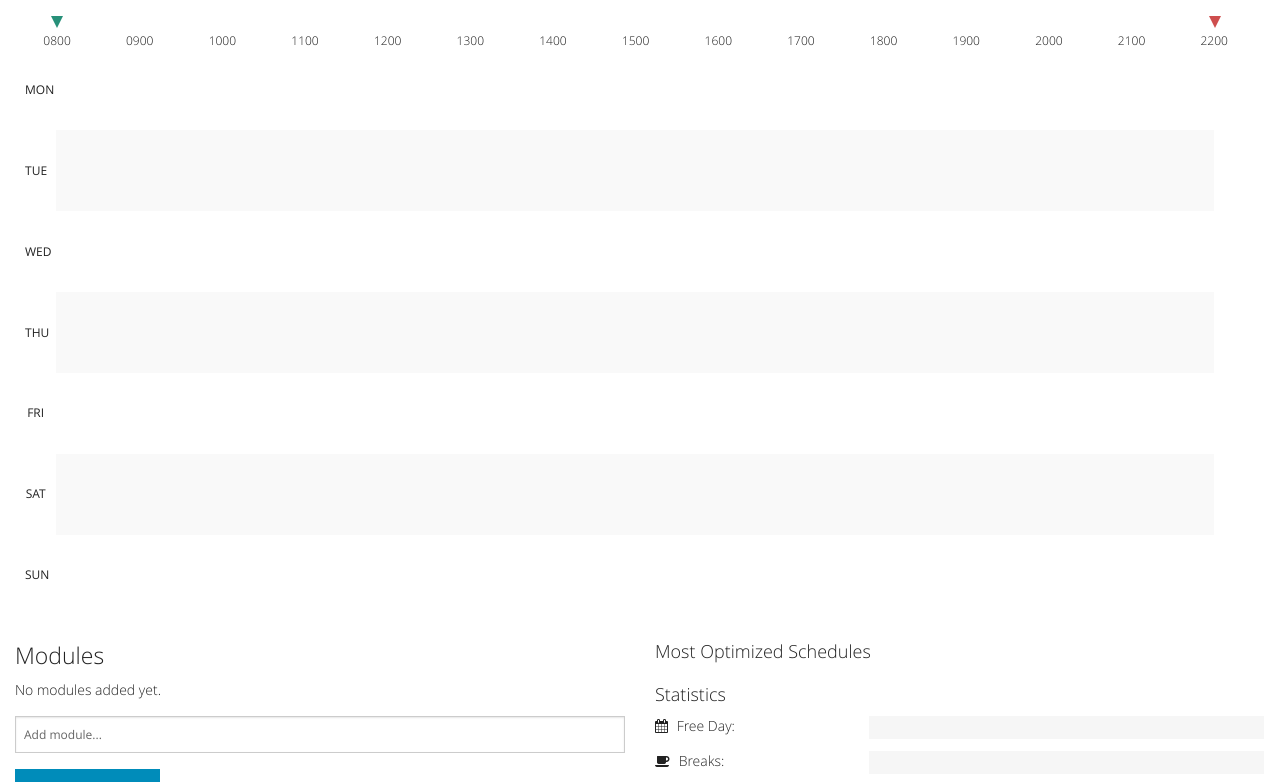
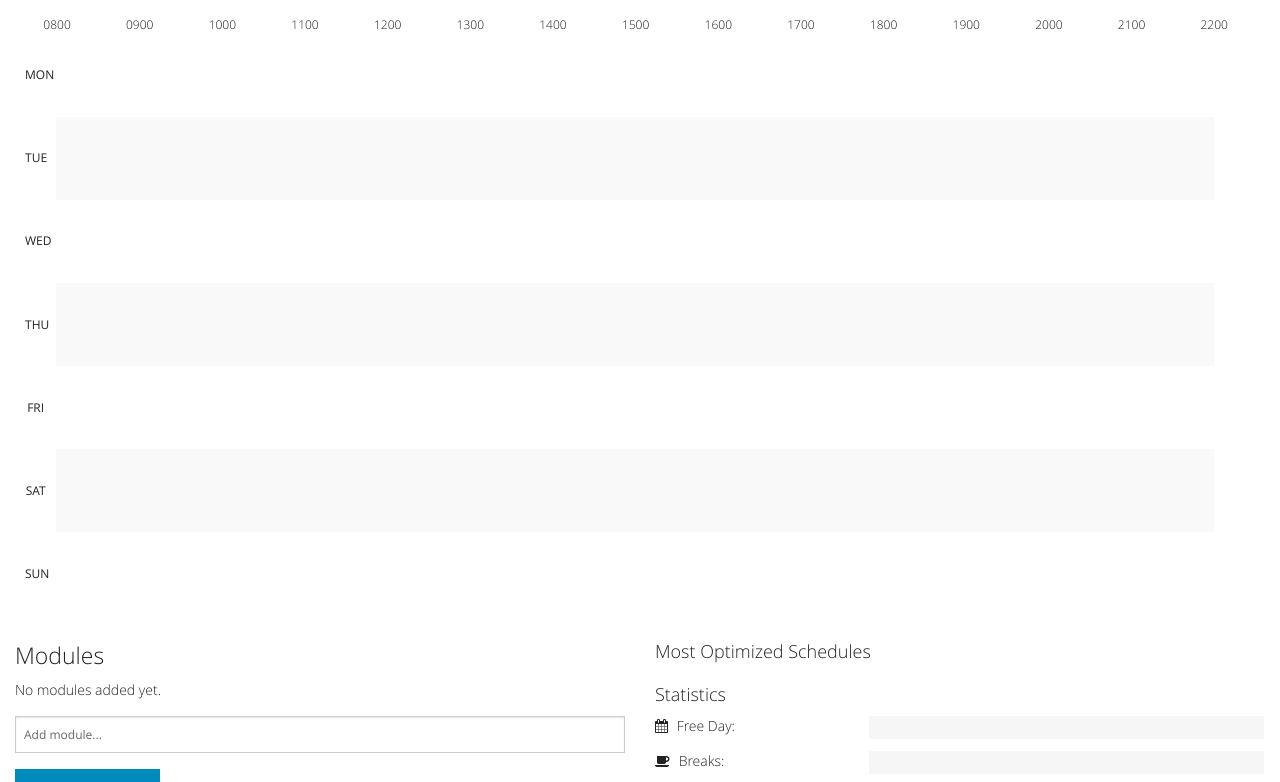
Before and after one commit to irvinlim/nus-optimeizer, a website: page index.html in a window 1280 px wide. Shown: the part 106-888 px from the top of the page. Drawn offline with Linux system fonts and the light colour scheme.

Commit message:
Hide incomplete features

```diff
--- a/scss/app.scss
+++ b/scss/app.scss
@@ -47,7 +47,7 @@ table.timetable {
 }
 
 #timetable_range_slider {
-	position:relative; height:16px;
+	position:relative; height:16px; display:none;
 	.ui-slider-handle {
 		display:block; position:absolute; height:0; width:0; border:6px solid transparent; border-top:12px solid transparent; margin-left:-5px;
 		&:nth-child(2) {border-top-color:#279079;}
```
Also changed, not shown: assets/css/app.min.css.
